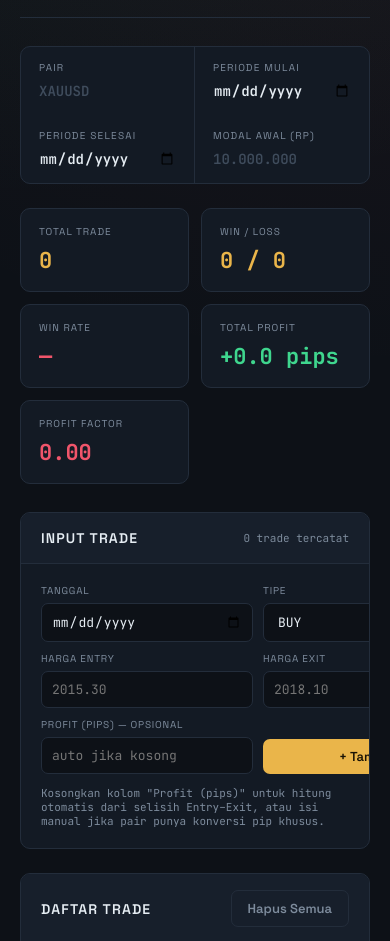
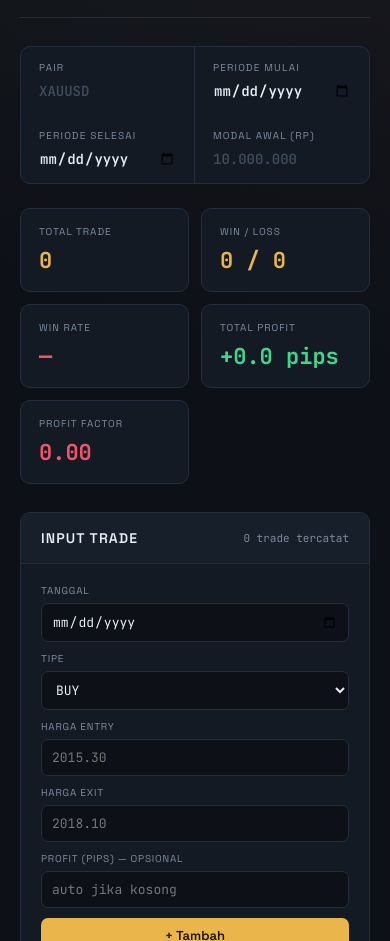
Before and after one commit to databoxid/Sniper, a plain HTML site: page index.html in a window 390 px wide. Shown: the part 124-1065 px from the top of the page. Drawn offline with Linux system fonts and the light colour scheme.

Commit message:
Update index.html

```diff
--- a/index.html
+++ b/index.html
@@ -33,6 +33,7 @@
     font-family:'Space Grotesk', sans-serif;
     min-height:100vh;
     padding: 32px 20px 80px;
+    overflow-x:hidden;
   }
 
   .mono{font-family:'JetBrains Mono', monospace;}
@@ -149,9 +150,16 @@
     align-items:end;
   }
   @media (max-width:900px){
-    .trade-form{grid-template-columns:repeat(2,1fr);}
+    .trade-form{grid-template-columns:repeat(2, minmax(0,1fr));}
+    .trade-form .f{min-width:0;}
+    .trade-form input, .trade-form select{width:100%; min-width:0;}
+    .trade-form button{grid-column: 1 / -1; width:100%;}
   }
-  .trade-form .f{display:flex; flex-direction:column; gap:6px;}
+  @media (max-width:480px){
+    .trade-form{grid-template-columns: 1fr;}
+    .trade-form button{grid-column: auto;}
+  }
+  .trade-form .f{display:flex; flex-direction:column; gap:6px; min-width:0;}
   .trade-form label{font-size:10px; text-transform:uppercase; letter-spacing:.08em; color:var(--muted);}
   .trade-form input, .trade-form select{
     background:var(--bg);
@@ -163,6 +171,9 @@
     font-size:13px;
     outline:none;
     transition:border-color .15s;
+    width:100%;
+    min-width:0;
+    box-sizing:border-box;
   }
   .trade-form input:focus, .trade-form select:focus{border-color:var(--accent);}
   .trade-form select{cursor:pointer;}
```
